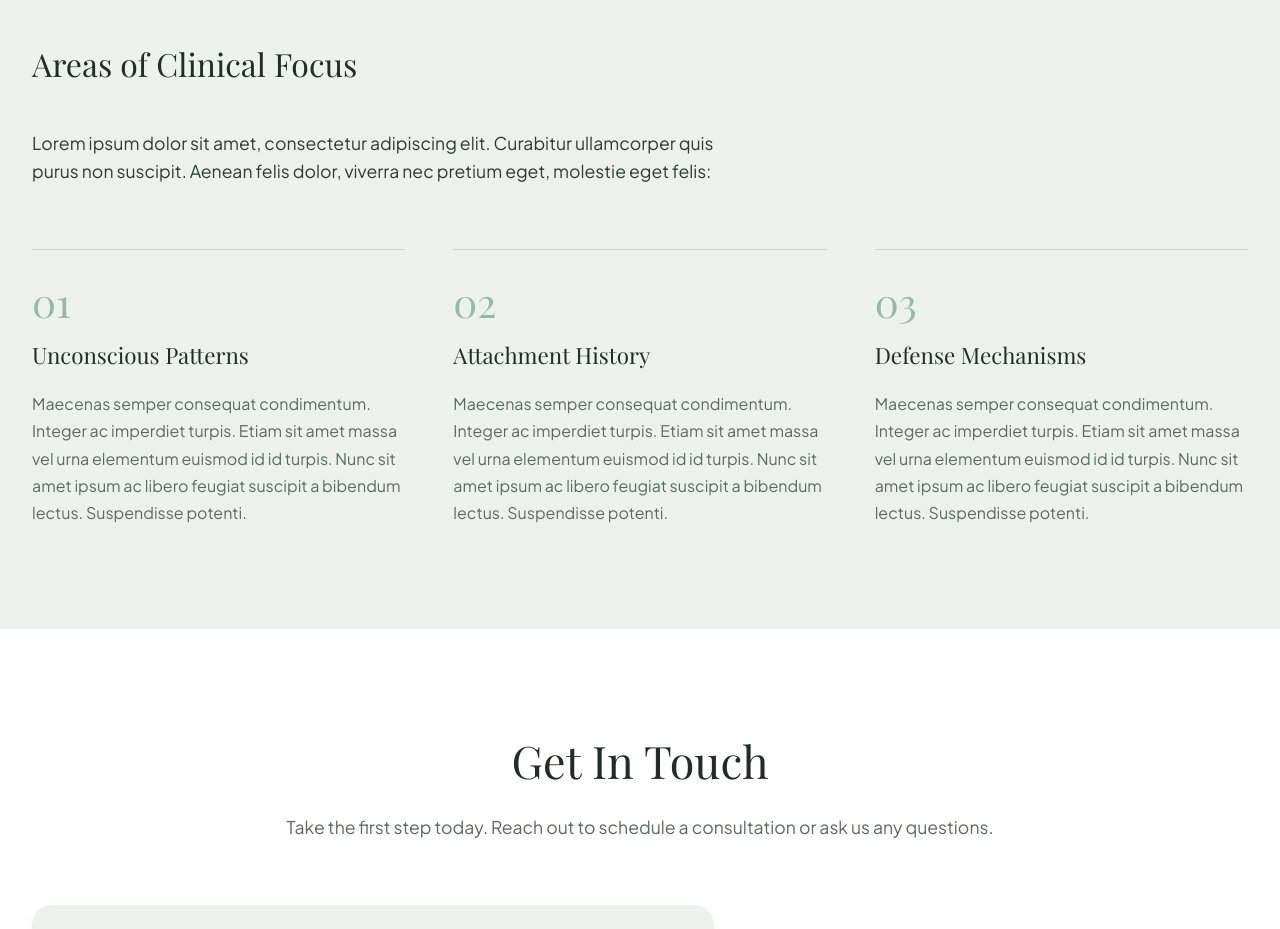
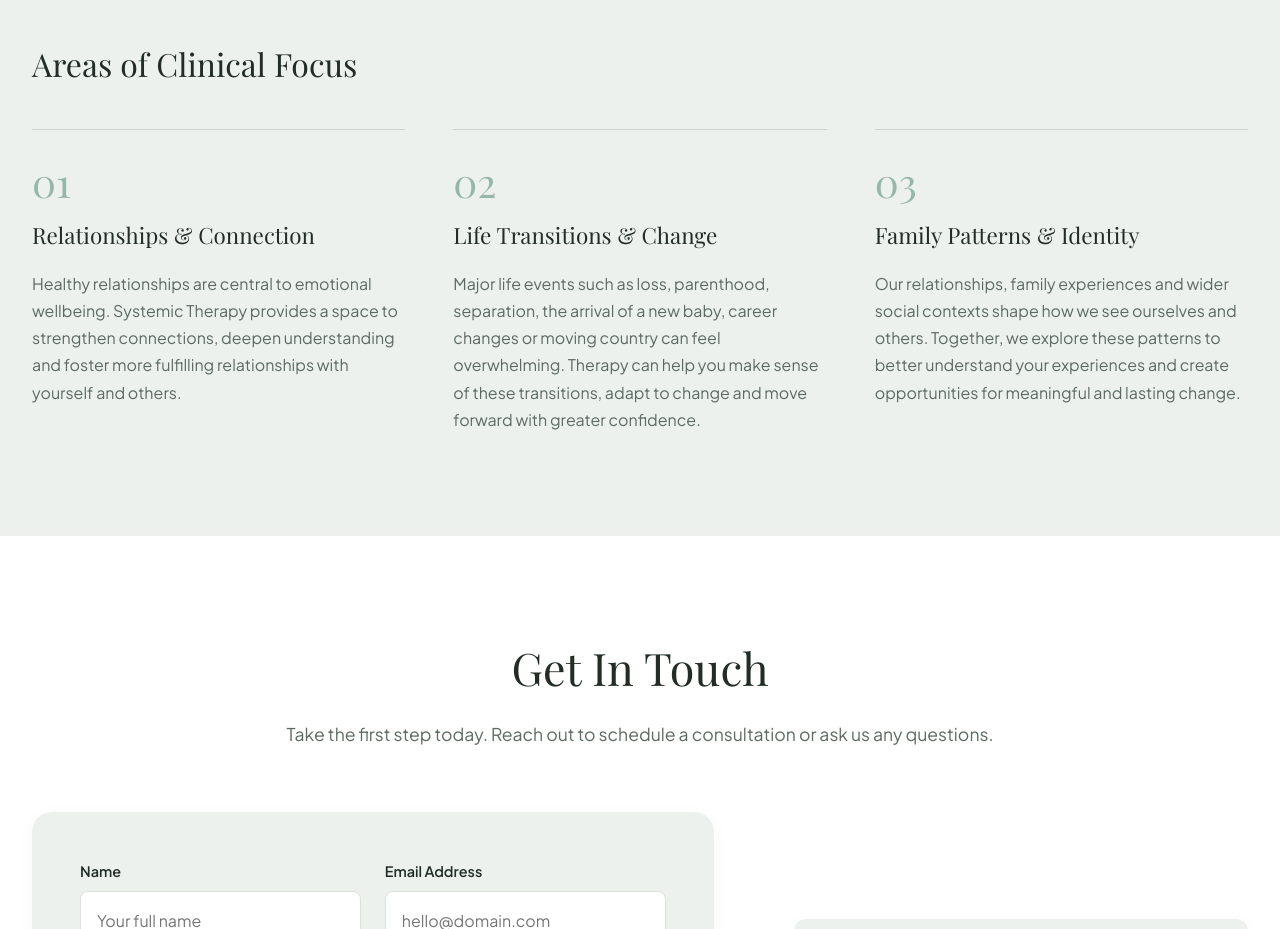
Before and after one commit to MikeAvgeros/zoipsychotherapy, a plain HTML site: page systemic-family-therapy.html in a window 1280 px wide. Shown: the part 1200-2129 px from the top of the page. Drawn offline with nearby package versions, Linux system fonts and the light colour scheme; a web font is replaced by a local one.

Commit message:
Update systemic

```diff
--- a/assets/css/style.css
+++ b/assets/css/style.css
@@ -341,6 +341,7 @@
   background: var(--primary);
   color: var(--bg-white);
   font-weight: 600;
+  font-size: 1rem;
   border-radius: 50px;
   box-shadow: 0 4px 15px rgba(74, 107, 82, 0.3);
 }
@@ -750,6 +751,7 @@
   color: var(--primary);
   border-radius: 50px;
   font-weight: 600;
+  font-size: 1rem;
 }
 
 .btn-outline:hover {
--- a/systemic-family-therapy.html
+++ b/systemic-family-therapy.html
@@ -120,41 +120,36 @@
       <section class="service-focus">
         <div class="container">
           <h2 class="cv-section-heading">Areas of Clinical Focus</h2>
-          <p class="service-section-intro">
-            Lorem ipsum dolor sit amet, consectetur adipiscing elit. Curabitur
-            ullamcorper quis purus non suscipit. Aenean felis dolor, viverra nec
-            pretium eget, molestie eget felis:
-          </p>
-
           <div class="focus-editorial-grid">
             <div class="focus-item">
               <span class="focus-number">01</span>
-              <h3>Unconscious Patterns</h3>
+              <h3>Relationships & Connection</h3>
               <p>
-                Maecenas semper consequat condimentum. Integer ac imperdiet
-                turpis. Etiam sit amet massa vel urna elementum euismod id id
-                turpis. Nunc sit amet ipsum ac libero feugiat suscipit a
-                bibendum lectus. Suspendisse potenti.
+                Healthy relationships are central to emotional wellbeing.
+                Systemic Therapy provides a space to strengthen connections,
+                deepen understanding and foster more fulfilling relationships
+                with yourself and others.
               </p>
             </div>
             <div class="focus-item">
               <span class="focus-number">02</span>
-              <h3>Attachment History</h3>
+              <h3>Life Transitions & Change</h3>
               <p>
-                Maecenas semper consequat condimentum. Integer ac imperdiet
-                turpis. Etiam sit amet massa vel urna elementum euismod id id
-                turpis. Nunc sit amet ipsum ac libero feugiat suscipit a
-                bibendum lectus. Suspendisse potenti.
+                Major life events such as loss, parenthood, separation, the
+                arrival of a new baby, career changes or moving country can feel
+                overwhelming. Therapy can help you make sense of these
+                transitions, adapt to change and move forward with greater
+                confidence.
               </p>
             </div>
             <div class="focus-item">
               <span class="focus-number">03</span>
-              <h3>Defense Mechanisms</h3>
+              <h3>Family Patterns & Identity</h3>
               <p>
-                Maecenas semper consequat condimentum. Integer ac imperdiet
-                turpis. Etiam sit amet massa vel urna elementum euismod id id
-                turpis. Nunc sit amet ipsum ac libero feugiat suscipit a
-                bibendum lectus. Suspendisse potenti.
+                Our relationships, family experiences and wider social contexts
+                shape how we see ourselves and others. Together, we explore
+                these patterns to better understand your experiences and create
+                opportunities for meaningful and lasting change.
               </p>
             </div>
           </div>
```
